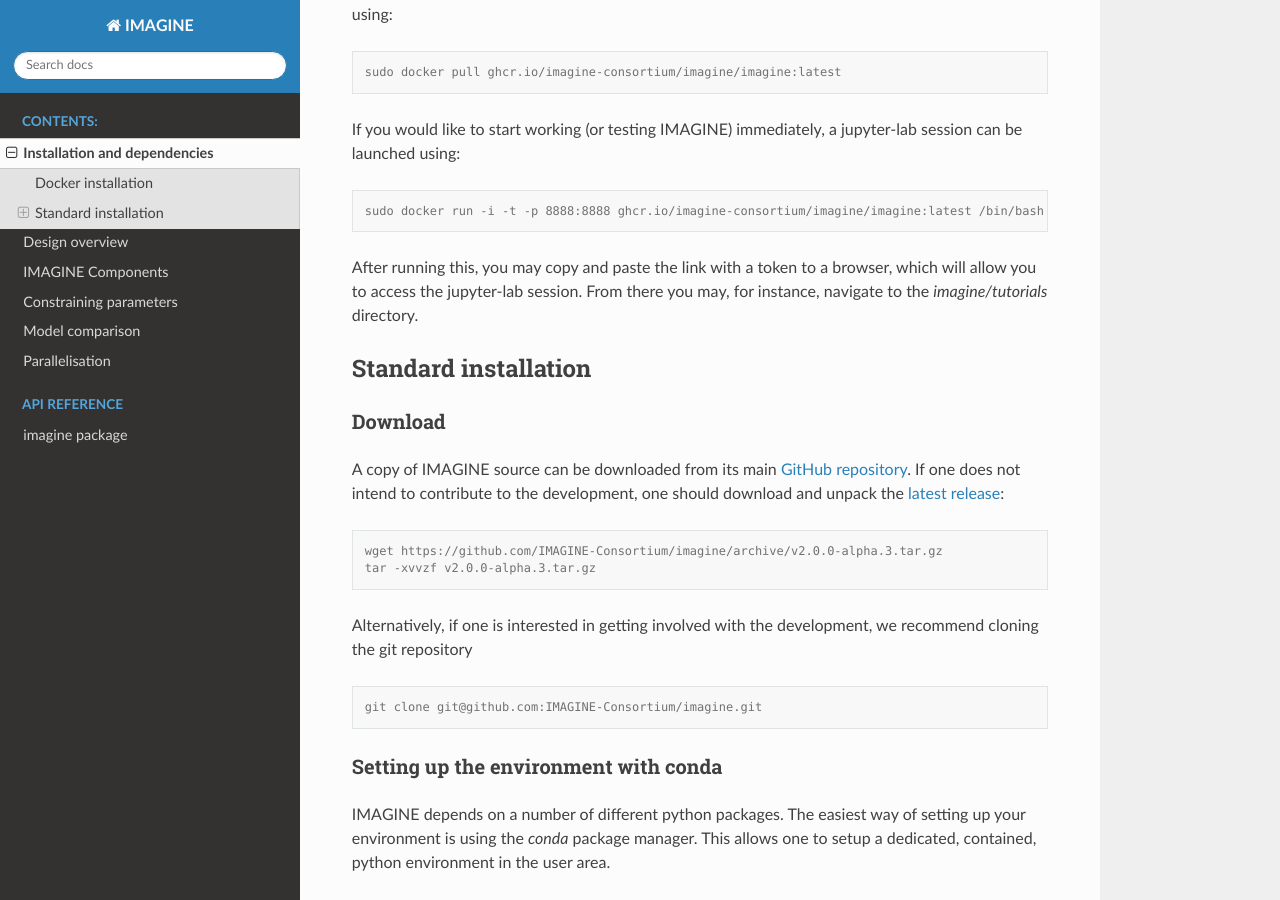
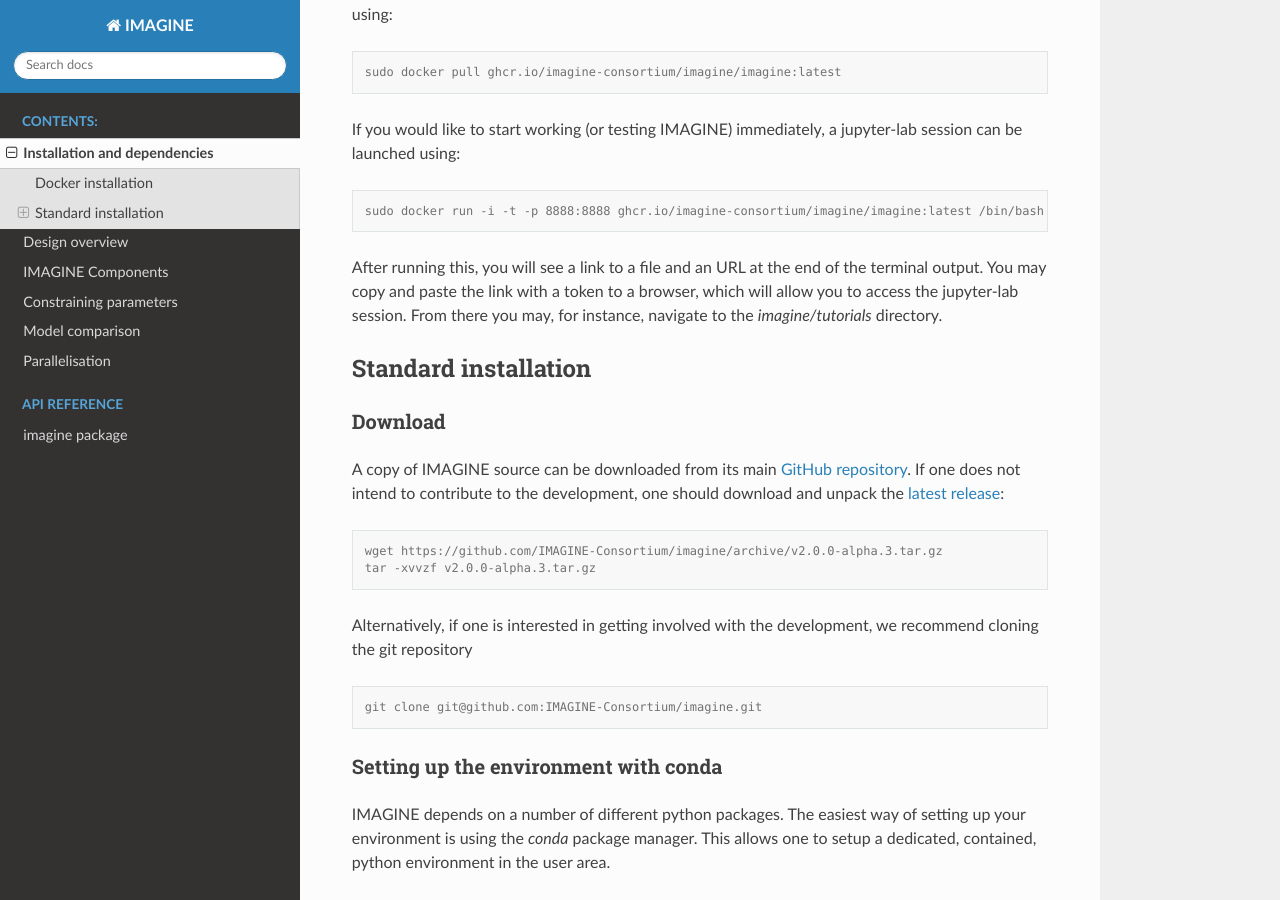
Before and after one commit to IMAGINE-Consortium/imagine, a Sphinx documentation site: the page built from doc/source/installation.rst, in a window 1280 px wide and 900 px high, scrolled down 645 px. Built offline with Sphinx 7.4.7 and the Read the Docs theme 2.0.0, drawn with Linux system fonts in a browser that asks for light colours; pages that are not in the unit, such as notebooks, are missing from menus.

Commit message:
minor docs update

```diff
--- a/doc/source/installation.rst
+++ b/doc/source/installation.rst
@@ -42,7 +42,8 @@
 
     sudo docker run -i -t -p 8888:8888 ghcr.io/imagine-consortium/imagine/imagine:latest /bin/bash -c "source ~/jupyterlab.bash"
 
-After running this, you may copy and paste the link with a token to a browser,
+After running this, you will see a link to a file and an URL at the end of the terminal output.
+You may copy and paste the link with a token to a browser,
 which will allow you to access the jupyter-lab session. From there you may,
 for instance, navigate to the `imagine/tutorials` directory.
 
```
